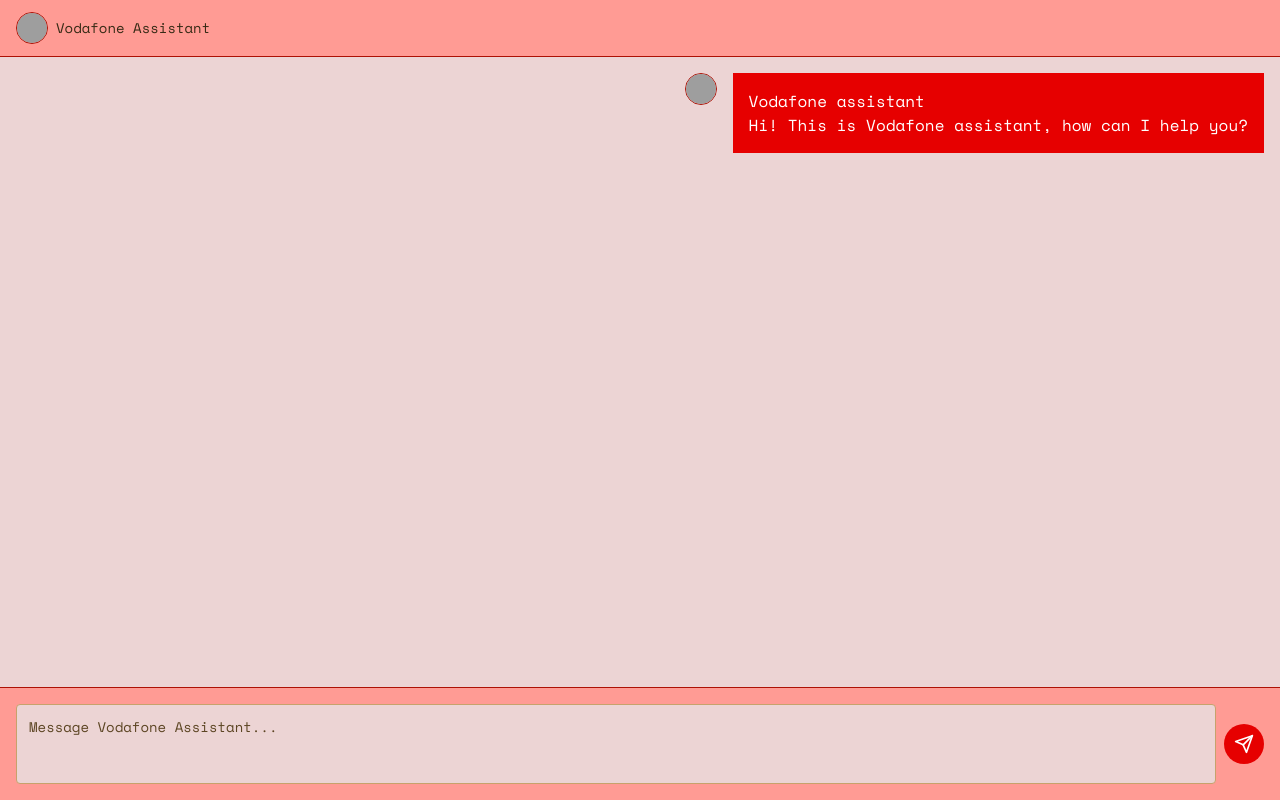
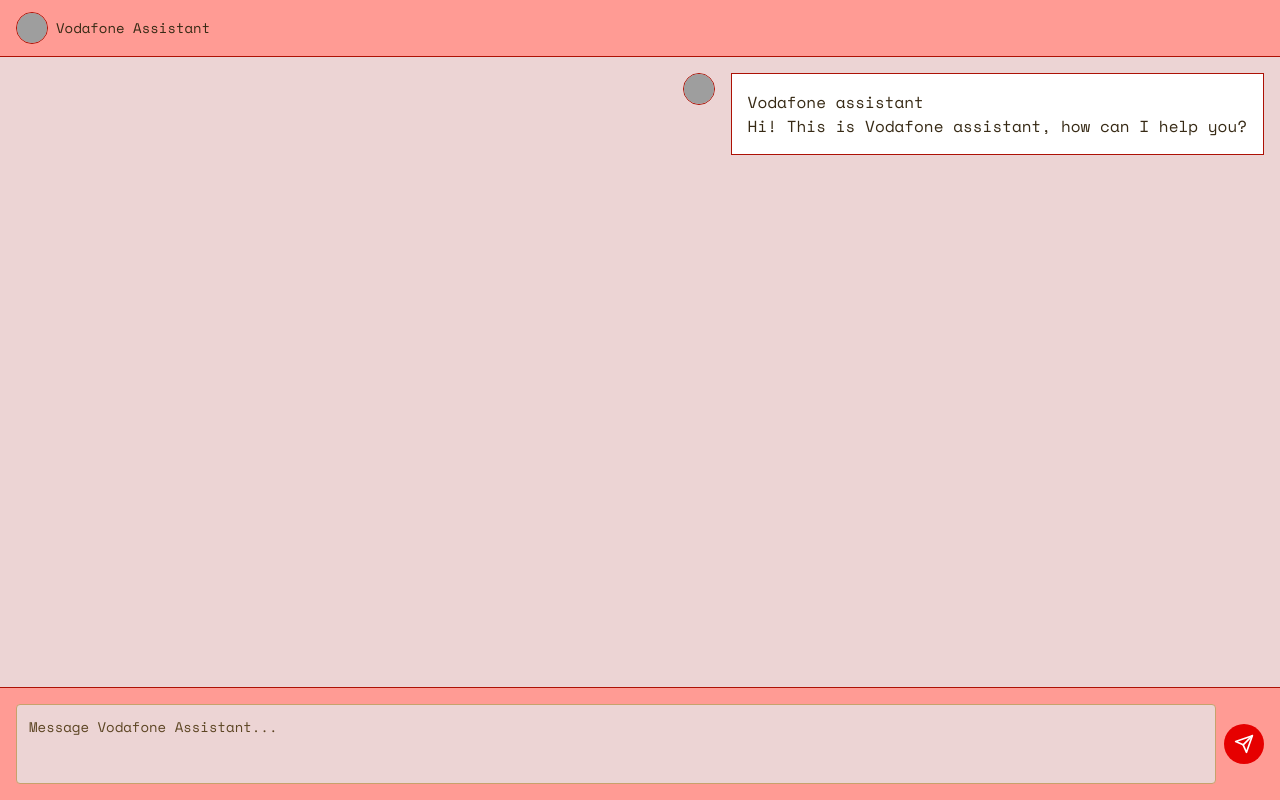
Before and after one commit to frankda/ai-chatbot-with-assistant-api, a Next.js app: page / in a window 1280 px wide. Built offline with nearby package versions, Linux system fonts and the light colour scheme; grey boxes are pictures that could not be loaded.

Commit message:
Update background color

```diff
--- a/components/MessageContainer/MessageContainer.tsx
+++ b/components/MessageContainer/MessageContainer.tsx
@@ -18,7 +18,7 @@
         <AvatarImage src={isUserMessage ? avatarSrc : '/logo.svg'}/>
         <AvatarFallback>{avatarFallback}</AvatarFallback>
       </Avatar>
-      <div className={`rounded-lg p-4 max-w-[80%] ${isUserMessage ? 'bg-card text-muted-foreground' : 'bg-primary text-primary-foreground'}`}>
+      <div className={`rounded-lg p-4 max-w-[80%] ${isUserMessage ? 'bg-card text-muted-foreground' : 'bg-white border'}`}>
         <div className="flex items-center gap-2">
           {loading && (<LoaderIcon className="w-5 h-5 animate-spin"/>)}
           <div className="font-medium">{isUserMessage ? 'You' : 'Vodafone assistant'}</div>
```
